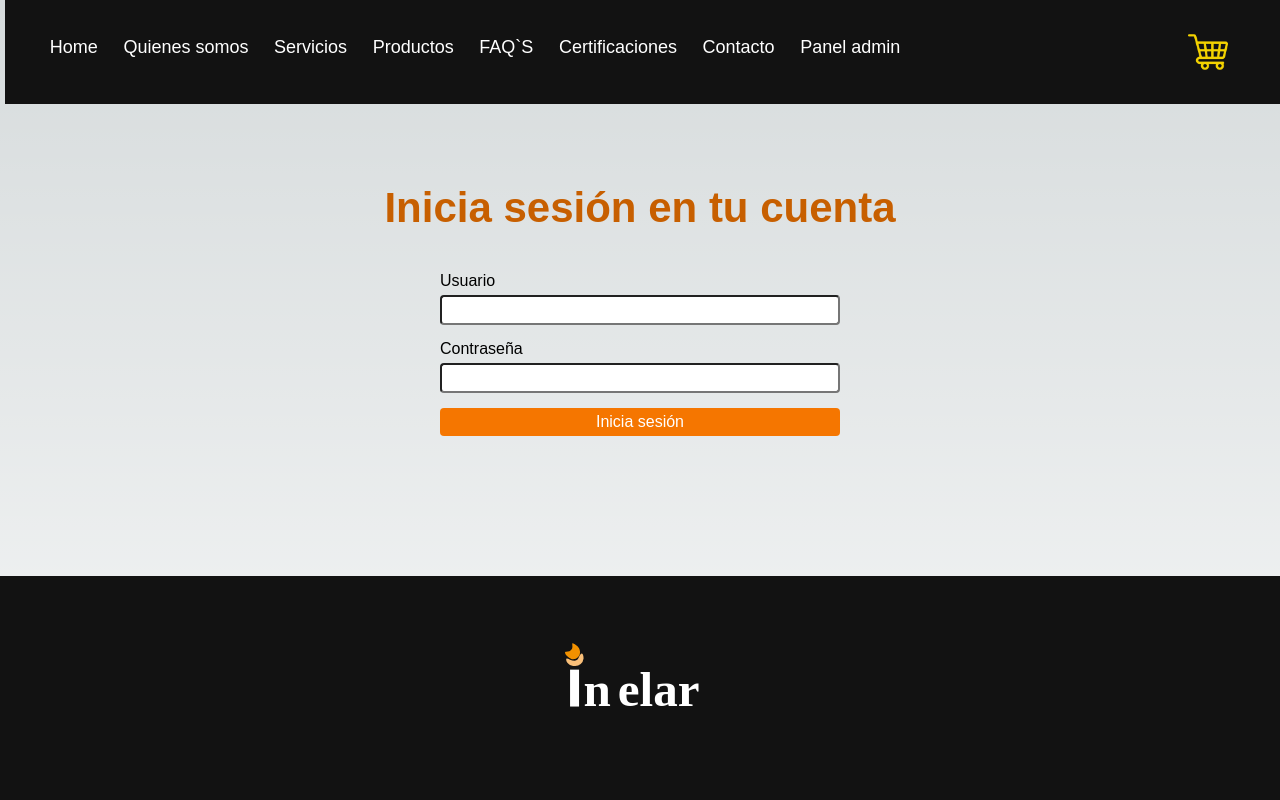
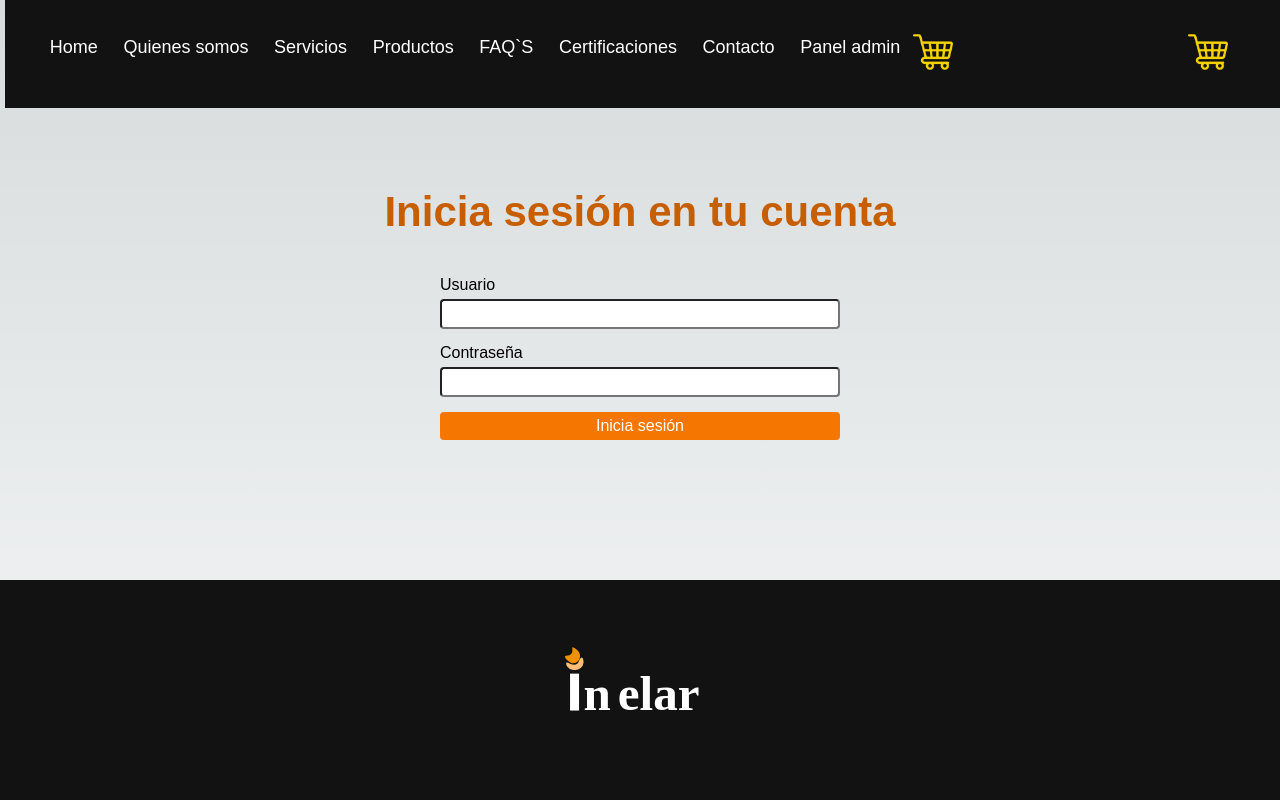
Before and after one commit to juancruzleone/proyectofinal, a Next.js app in the folder front/: page /login in a window 1280 px wide. Shown: the top 800 px of the page. Built offline with nearby package versions, Linux system fonts and the light colour scheme.

Commit message:
Se optimizaron imagenes con formato webp

```diff
--- a/front/src/components/Carrousel.jsx
+++ b/front/src/components/Carrousel.jsx
@@ -34,7 +34,7 @@ export default function App() {
           className={styles.parallaxBg}
           style={{
             'background-image':
-              'url(/garrahan.jpg)',
+              'url(/garrahan.webp)',
           }}
           data-swiper-parallax="-23%"
         ></div>
@@ -50,7 +50,7 @@ export default function App() {
         </SwiperSlide>
         <SwiperSlide className={styles.carrousel}  style={{
             'background-image':
-              'url(/credicop.jpg)',
+              'url(/credicop.webp)',
           }}>
           <div className={styles.tituloObras} data-swiper-parallax="-3  00">
             <h3>Banco Credicoop</h3>
@@ -61,7 +61,7 @@ export default function App() {
         </SwiperSlide>
         <SwiperSlide className={styles.carrousel} style={{
             'background-image':
-              'url(/enel.jpg)',
+              'url(/enel.webp)',
           }}>
           <div className={styles.tituloObras} data-swiper-parallax="-300">
             <h3>Enel, El chocón</h3>
--- a/front/src/components/layout/index.jsx
+++ b/front/src/components/layout/index.jsx
@@ -31,6 +31,15 @@ const Layout = ({ children }) => {
         <Link href="/panel" className={styles.seccionesNav}>
           Panel admin
         </Link>
+        <a href="/prelogin" className={styles.sesion}>
+          <Image
+            src="/carrito.webp"
+            alt="Carrito"
+            className={styles.carrito}
+            width={40}
+            height={40}
+          />
+        </a>
         <a href="/carrito" className={styles.carrito}>
           <Image
             src="/carrito.webp"
--- a/front/src/pages/productos.jsx
+++ b/front/src/pages/productos.jsx
@@ -16,7 +16,7 @@ const Productos = () => {
     {
       nombre: "Central de control",
       descripcion: "Detector de monóxido de carbono para prevenir intoxicaciones.",
-      imagen: "central.png",
+      imagen: "central.webp",
       precio: "$60",
     },
     {
```
Also changed, not shown: front/src/pages/prelogin.jsx (added).
